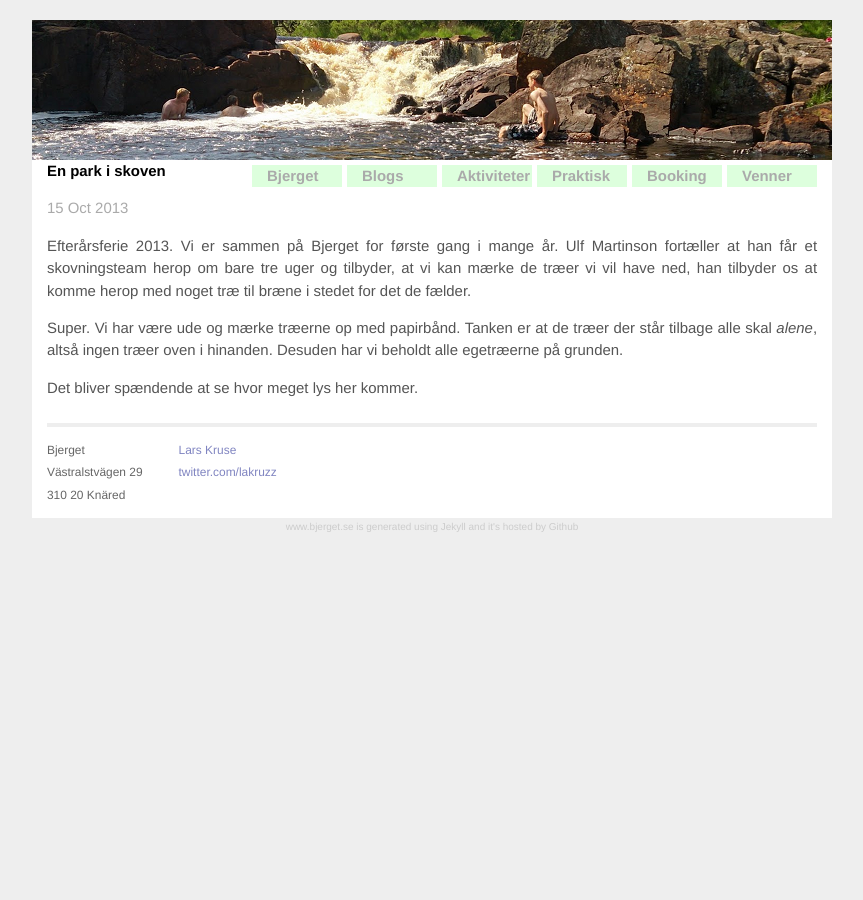
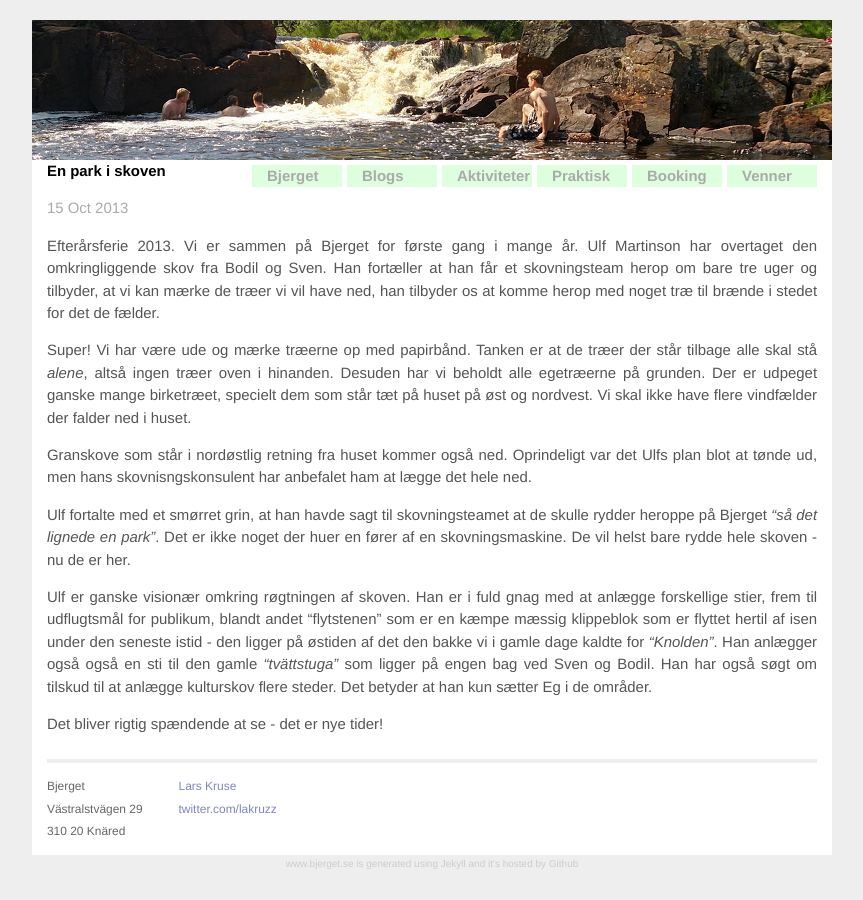
Before and after one commit to Bjerget/bjerget.se, a Jekyll site: the page built from _posts/2013-10-15-En_park.md, in a window 1280 px wide. Shown: the whole page, without its empty margins (208-1071 px from the left). Built offline with Jekyll 4.4.1, drawn with Linux system fonts in a browser that asks for light colours.

Commit message:
Update 2013-10-15-En_park.md

```diff
--- a/_posts/2013-10-15-En_park.md
+++ b/_posts/2013-10-15-En_park.md
@@ -6,11 +6,28 @@ tags:
 
 ---
 
-Efterårsferie 2013. Vi er sammen på Bjerget for første gang i mange år. Ulf Martinson fortæller at han får
-et skovningsteam herop om bare tre uger og tilbyder, at vi kan mærke de træer vi vil have ned, han tilbyder os
-at komme herop med noget træ til bræne i stedet for det de fælder.
+Efterårsferie 2013. Vi er sammen på Bjerget for første gang i mange år. Ulf Martinson har overtaget den
+omkringliggende skov fra Bodil og Sven. Han fortæller at han får et skovningsteam herop om bare tre uger
+og tilbyder, at vi kan mærke de træer vi vil have ned, han tilbyder os at komme herop med noget træ til
+brænde i stedet for det de fælder.
 
-Super. Vi har være ude og mærke træerne op med papirbånd. Tanken er at de træer der står tilbage alle skal
-_alene_, altså ingen træer oven i hinanden. Desuden har vi beholdt alle egetræerne på grunden.
+Super! Vi har være ude og mærke træerne op med papirbånd. Tanken er at de træer der står tilbage alle skal
+stå _alene_, altså ingen træer oven i hinanden. Desuden har vi beholdt alle egetræerne på grunden. Der er
+udpeget ganske mange birketræet, specielt dem som står tæt på huset på øst og nordvest. Vi skal ikke have
+flere vindfælder der falder ned i huset.
 
-Det bliver spændende at se hvor meget lys her kommer.
+Granskove som står i nordøstlig retning fra huset kommer også ned. Oprindeligt var det Ulfs plan blot at
+tønde ud, men hans skovnisngskonsulent har anbefalet ham at lægge det hele ned.
+
+Ulf fortalte med et smørret grin, at han havde sagt til skovningsteamet at de skulle rydder heroppe på
+Bjerget _"så det lignede en park"_. Det er ikke noget der huer en fører af en skovningsmaskine. De vil helst
+bare rydde hele skoven - nu de er her.
+
+Ulf er ganske visionær omkring røgtningen af skoven. Han er i fuld gnag med at anlægge forskellige stier,
+frem til udflugtsmål for publikum, blandt andet "flytstenen" som er en kæmpe mæssig klippeblok som er flyttet
+hertil af isen under den seneste istid - den ligger på østiden af det den bakke vi  i gamle dage kaldte for
+_"Knolden"_. Han anlægger også også en sti til den gamle _"tvättstuga"_ som ligger på engen bag ved Sven og
+Bodil. Han har også søgt om tilskud til at anlægge kulturskov flere steder. Det betyder at han kun sætter Eg
+i de områder.
+
+Det bliver rigtig spændende at se - det er nye tider!
```
